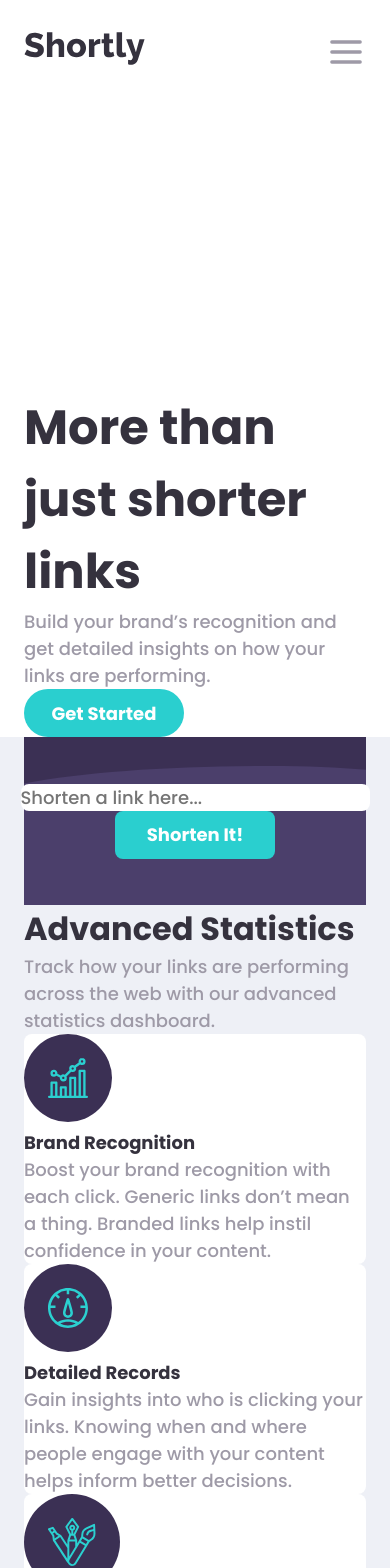
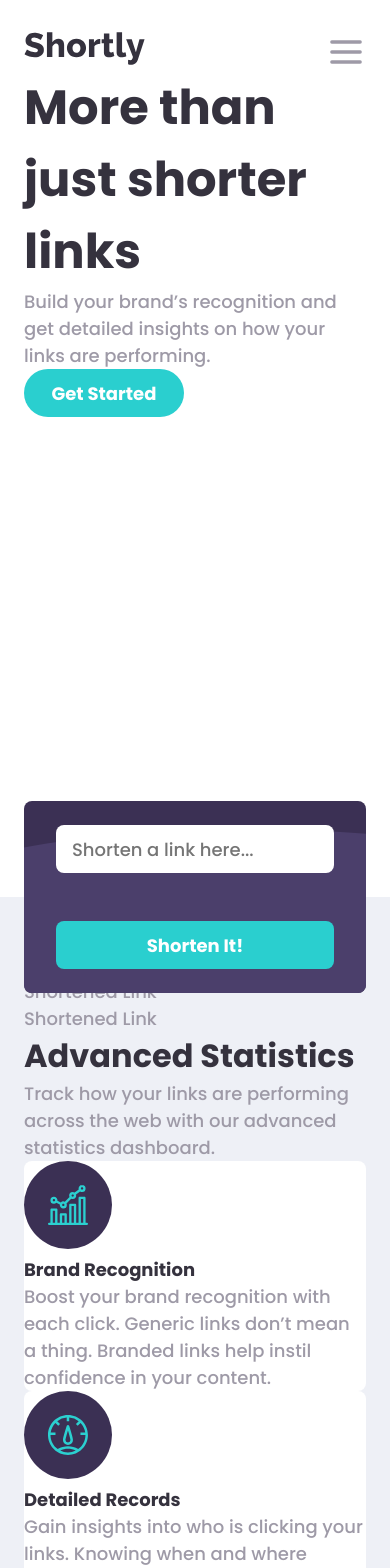
Before and after one commit to Stefan0305/url-shortening-app, a React (Create React App) app: page / in a window 390 px wide. Shown: the top 1568 px of the page. Built offline with nearby package versions, Linux system fonts and the light colour scheme.

Commit message:
add style to the link submitting form

```diff
--- a/src/App.scss
+++ b/src/App.scss
@@ -151,7 +151,6 @@ body {
 .header {
   display: flex;
   margin-top: 2rem;
-  margin-bottom: 20rem;
   font-size: 1rem;
   .container {
     display: flex;
@@ -283,32 +282,92 @@ body {
   }
 }
 
+// heading section
+.light-section {
+  .container {
+    margin-bottom: 30rem;
+  }
+}
+
 // submit form section
+.dark-section {
+  position: relative;
+}
 .submit-link-section {
   background-color: var(--clr-primary-dark_violet);
-}
-
-.submit-link-section {
-  position: relative;
+  position: absolute;
   display: flex;
   align-items: center;
   justify-content: center;
+  top: -5rem;
+  width: min(1110px, 100% - 3rem);
+  border-radius: 0.5rem;
+  overflow: hidden;
 }
-
 .submit-link-section-content {
   position: absolute;
-  text-align: center;
+  min-width: 100%;
 }
-
+.link-input-field {
+  border: none;
+  border-radius: 0.5rem;
+  padding-left: 1rem;
+  width: 100%;
+  height: 100%;
+}
+.link-input-field.active {
+  border: 3px solid var(--clr-secondary-red);
+  &::placeholder {
+    color: var(--clr-secondary-red);
+    opacity: 0.5;
+  }
+}
+.error-msg-para {
+  margin-top: 0.5rem;
+  font-style: italic;
+  color: var(--clr-secondary-red);
+  visibility: hidden;
+  position: absolute;
+}
+.error-msg-para.active {
+  visibility: visible;
+}
 .submit-btn {
   border-radius: 0.5rem;
-  flex: 1;
+  width: 100%;
 }
-
-#link-input-field {
-  border: none;
-  border-radius: 0.5rem;
-  flex: 1;
+@media (max-width: 991px) {
+  .submit-link-section {
+    height: 12rem;
+    top: -6rem;
+  }
+  .submit-link-section-background {
+    display: flex;
+    width: 100%;
+    height: 100%;
+    justify-content: right;
+    :first-child {
+      height: 100%;
+    }
+  }
+  .submit-link-section-content {
+    form {
+      display: grid;
+      grid-template-rows: 1fr 1fr;
+      grid-gap: 3rem;
+      padding: 2rem;
+    }
+  }
+}
+@media (min-width: 992px) {
+  .submit-link-section-content {
+    form {
+      display: grid;
+      grid-template-columns: 1fr 20%;
+      grid-gap: 3%;
+      padding: 3rem;
+    }
+  }
 }
 
 // cards section
--- a/src/pages/Home.js
+++ b/src/pages/Home.js
@@ -51,17 +51,30 @@ function Home() {
 
                     <div className="dark-section">
                         <div className="container">
+
+                            { /* SUBMIT LINKS SECTION */}
                             <div className="submit-link-section">
                                 <div className="submit-link-section-background">
                                     <BgShorten width={windowWidth} />
                                 </div>
                                 <div className="submit-link-section-content">
                                     <form action="#" method="post">
-                                        <input type="text" name="link-input-field" id="link-input-field" placeholder='Shorten a link here...' />
+                                        <div>
+                                            <input type="text" name="link-input-field" className="link-input-field" placeholder='Shorten a link here...' />
+                                            <p className='error-msg-para'>Please add a link</p>
+                                        </div>
                                         <button className='button submit-btn'>Shorten It!</button>
                                     </form>
                                 </div>
                             </div>
+                            <div className="shortened-links-section">
+                                <div className="shortened-link-div">Shortened Link</div>
+                                <div className="shortened-link-div">Shortened Link</div>
+                                <div className="shortened-link-div">Shortened Link</div>
+                                <div className="shortened-link-div">Shortened Link</div>
+                                <div className="shortened-link-div">Shortened Link</div>
+                            </div>
+
                             <div>
                                 <h2 className='fs-secondary-heading fc-secondary-heading-dark'>Advanced Statistics</h2>
                                 <p>Track how your links are performing across the web with our advanced statistics dashboard.</p>
```
